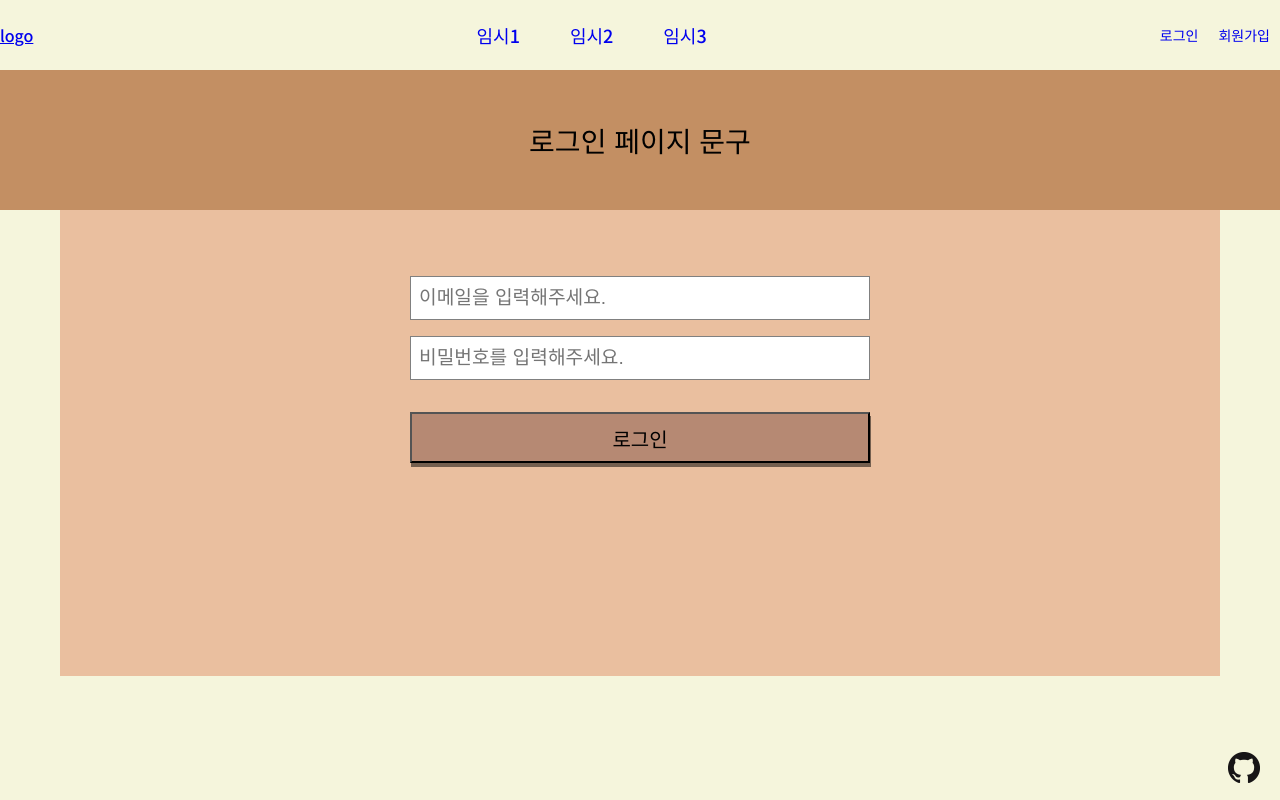
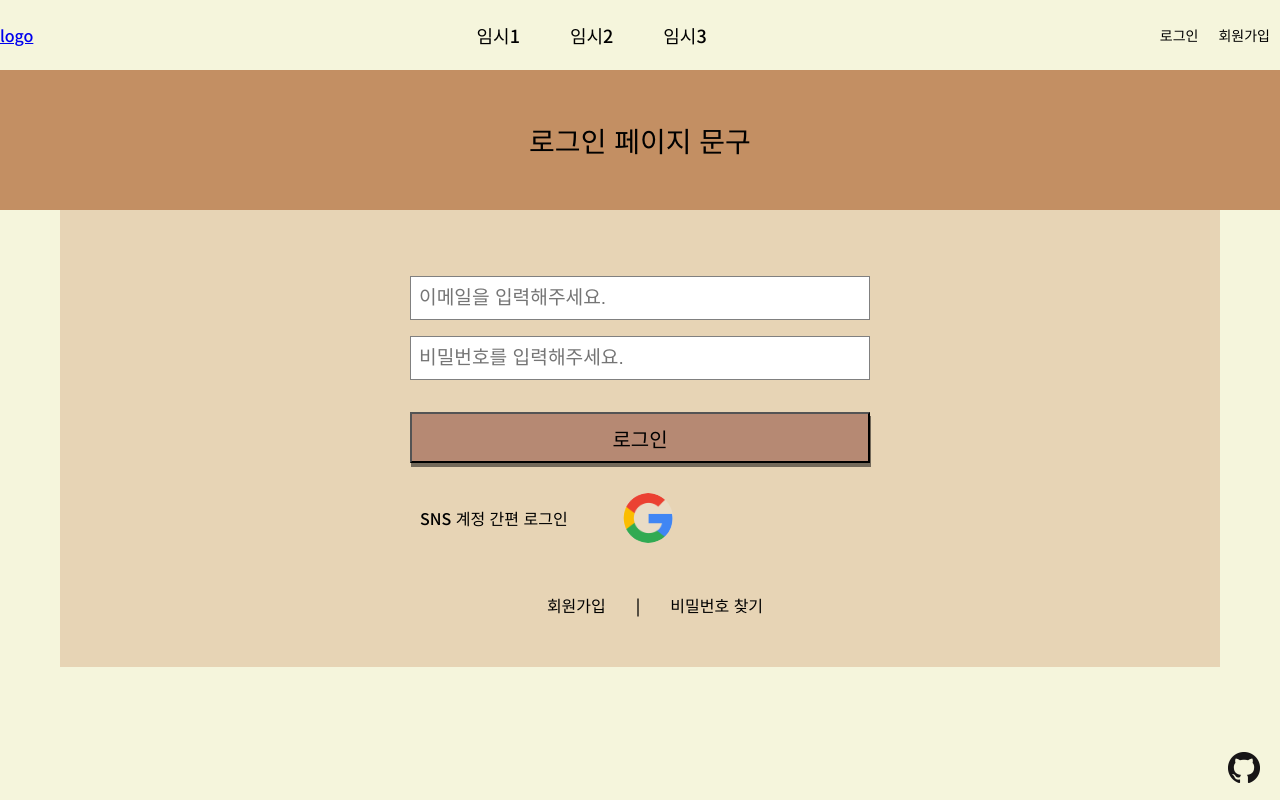
Before and after one commit to Donkey-s-Ears/Donkeys-front, a React app: page /LoginPage in a window 1280 px wide. Built offline with nearby package versions, Linux system fonts and the light colour scheme.

Commit message:
[DON-26] feat: LoginPage SNS 로그인 프레임 추가

```diff
--- a/src/App.jsx
+++ b/src/App.jsx
@@ -2,7 +2,7 @@ import { BrowserRouter as Router, Switch, Route } from 'react-router-dom';
 import { MainPage, MyPage, RegisterPage, LoginPage, FindPasswordPage, CallPage } from './page/index.jsx';
 import Header from './components/Header/Header.jsx';
 import Footer from './components/Footer/Footer.jsx';
-import styled, { createGlobalStyle } from 'styled-components';
+import styled, { createGlobalStyle, ThemeProvider } from 'styled-components';
 
 const GlobalStyled = createGlobalStyle`
 	* {
@@ -22,15 +22,26 @@ const GlobalStyled = createGlobalStyle`
 	}
 `;
 
+const theme = {
+  pageMaxWidth: '1980px',
+  mainColor: '#c38f63',
+  form: {
+    width: '960px',
+    height: '490px',
+    bgColor: '#E7D4B5'
+  }
+};
+
 const Wrapper = styled.div`
   position: relative;
-  max-width: 1980px;
+  max-width: ${({ theme }) => theme.pageMaxWidth};
   height: 100%;
   margin: auto;
 `;
 
 const App = () => (
   <>
+    <ThemeProvider theme={theme}>
       <Wrapper>
         <Router>
           <Header />
@@ -45,6 +56,7 @@ const App = () => (
           <Footer />
         </Router>
       </Wrapper>
+    </ThemeProvider>
     <GlobalStyled />
   </>
 );
--- /dev/null
+++ b/src/components/FindPassword/FindPassword.jsx
@@ -0,0 +1 @@
+import FindPasswordStyled from './FindPassword.styled';
--- a/src/components/Header/HeaderStyled.jsx
+++ b/src/components/Header/HeaderStyled.jsx
@@ -1,6 +1,6 @@
 import styled from 'styled-components';
 
-export const HeaderStyled = styled.div`
+export const HeaderStyled = styled.header`
   width: 100%;
   height: 70px;
   line-height: 70px;
@@ -22,7 +22,6 @@ export const NavBarStyled = styled.ul`
   list-style-type: none;
   justify-content: center;
   align-items: center;
-
   li:hover {
     a {
       color: orange;
@@ -31,6 +30,7 @@ export const NavBarStyled = styled.ul`
 
   a {
     text-decoration: none;
+    color: black;
   }
 `;
 
--- a/src/components/LoginForm/LoginForm.Styled.jsx
+++ b/src/components/LoginForm/LoginForm.Styled.jsx
@@ -5,12 +5,36 @@ export const LoginWrapper = styled.div`
   left: 50%;
   transform: translate(-50%, 0);
   padding: 50px 350px;
-  background-color: #eabf9f;
+  background-color: ${({ theme }) => theme.form.bgColor};
 `;
 
 const LoginFormStyled = styled.form`
   width: 460px;
-  height: 350px;
+  margin-bottom: 30px;
+`;
+
+export const SNSLogin = styled.div`
+  margin-bottom: 20px;
+  height: 50px;
+  span {
+    line-height: 50px;
+    vertical-align: top;
+    margin: 0 55px 0 10px;
+  }
+`;
+
+export const LoginFormGateway = styled.div`
+  text-align: center;
+  margin-top: 50px;
+  a {
+    margin: 30px;
+    text-decoration: none;
+    color: black;
+  }
+
+  a:last-child {
+    margin: 30px 0 30px 30px;
+  }
 `;
 
 export default LoginFormStyled;
--- a/src/components/LoginForm/LoginForm.jsx
+++ b/src/components/LoginForm/LoginForm.jsx
@@ -1,6 +1,8 @@
-import LoginFormStyled, { LoginWrapper } from './LoginForm.Styled.jsx';
+import { Link } from 'react-router-dom';
+import LoginFormStyled, { LoginWrapper, LoginFormGateway, SNSLogin } from './LoginForm.Styled.jsx';
 import InputWithLabel from '../Form/InputWithLabel.jsx';
 import FormButton from '../Form/FormButton.jsx';
+import GoogleOAuth from '../OAuth/GoogleOAuth.jsx';
 
 const LoginForm = () => {
   function handleSubmit(e) {
@@ -12,10 +14,17 @@ const LoginForm = () => {
   return (
     <LoginWrapper>
       <LoginFormStyled onSubmit={handleSubmit}>
-        <InputWithLabel name="email" placeholder="이메일을 입력해주세요." type="email" />
-        <InputWithLabel name="password" placeholder="비밀번호를 입력해주세요." type="password" />
+        <InputWithLabel name="email" placeholder="이메일을 입력해주세요." type="email" required />
+        <InputWithLabel name="password" placeholder="비밀번호를 입력해주세요." type="password" required />
         <FormButton type="submit" />
       </LoginFormStyled>
+      <SNSLogin>
+        <span>SNS 계정 간편 로그인</span>
+        <GoogleOAuth />
+      </SNSLogin>
+      <LoginFormGateway>
+        <Link to="/RegisterPage">회원가입</Link>|<Link to="/FindPasswordPage">비밀번호 찾기</Link>
+      </LoginFormGateway>
     </LoginWrapper>
   );
 };
--- a/src/components/MainInfo/MainInfoStyled.jsx
+++ b/src/components/MainInfo/MainInfoStyled.jsx
@@ -5,5 +5,5 @@ export const MainInfoBackStyled = styled.div`
   left: 0;
   width: 100vw;
   height: 620px;
-  background-color: #c38f63;
+  background-color: ${({ theme }) => theme.mainColor};
 `;
--- a/src/components/OAuth/GoogleOAuth.jsx
+++ b/src/components/OAuth/GoogleOAuth.jsx
@@ -15,7 +15,7 @@ const myCustomStyle = {
 const GoogleOAuth = ({ onClickHandler }) => {
   const onLoginGoogle = res => {
     console.log(res);
-    onClickHandler();
+    onClickHandler && onClickHandler();
   };
 
   return (
--- a/src/components/PageContext/PageContext.styled.jsx
+++ b/src/components/PageContext/PageContext.styled.jsx
@@ -4,11 +4,11 @@ const PageContextStyled = styled.div`
   width: 100%;
   height: 140px;
   line-height: 140px;
-  max-width: 1440px;
+  max-width: ${({ theme }) => theme.pageMaxWidth};
   text-align: center;
   vertical-align: middle;
   font-size: 28px;
-  background-color: #c38f63;
+  background-color: ${({ theme }) => theme.mainColor};
   margin: auto;
 `;
 
--- a/src/components/RegisterForm/RegisterForm.jsx
+++ b/src/components/RegisterForm/RegisterForm.jsx
@@ -28,7 +28,7 @@ const RegisterForm = () => {
     registerObj.avartar.append('avartar', e.target.avartar.files[0]);
     console.log(registerObj);
     console.log(registerObj.avartar.get('avartar'));
-    window.location.replace('/');
+    // window.location.replace('/');
   };
 
   return (
--- a/src/components/RegisterForm/RegisterForm.styled.jsx
+++ b/src/components/RegisterForm/RegisterForm.styled.jsx
@@ -5,7 +5,7 @@ export const Wrapper = styled.div`
   left: 50%;
   transform: translate(-50%, 0);
   padding: 50px 350px;
-  background-color: #eabf9f;
+  background-color: ${({ theme }) => theme.form.bgColor};
 `;
 
 const RegisterFormStyled = styled.form`
```
Also changed, not shown: src/components/FindPassword/FindPassword.styled.jsx (added, +9 -0 lines). Lines whose indentation alone changed are shown as unchanged.
